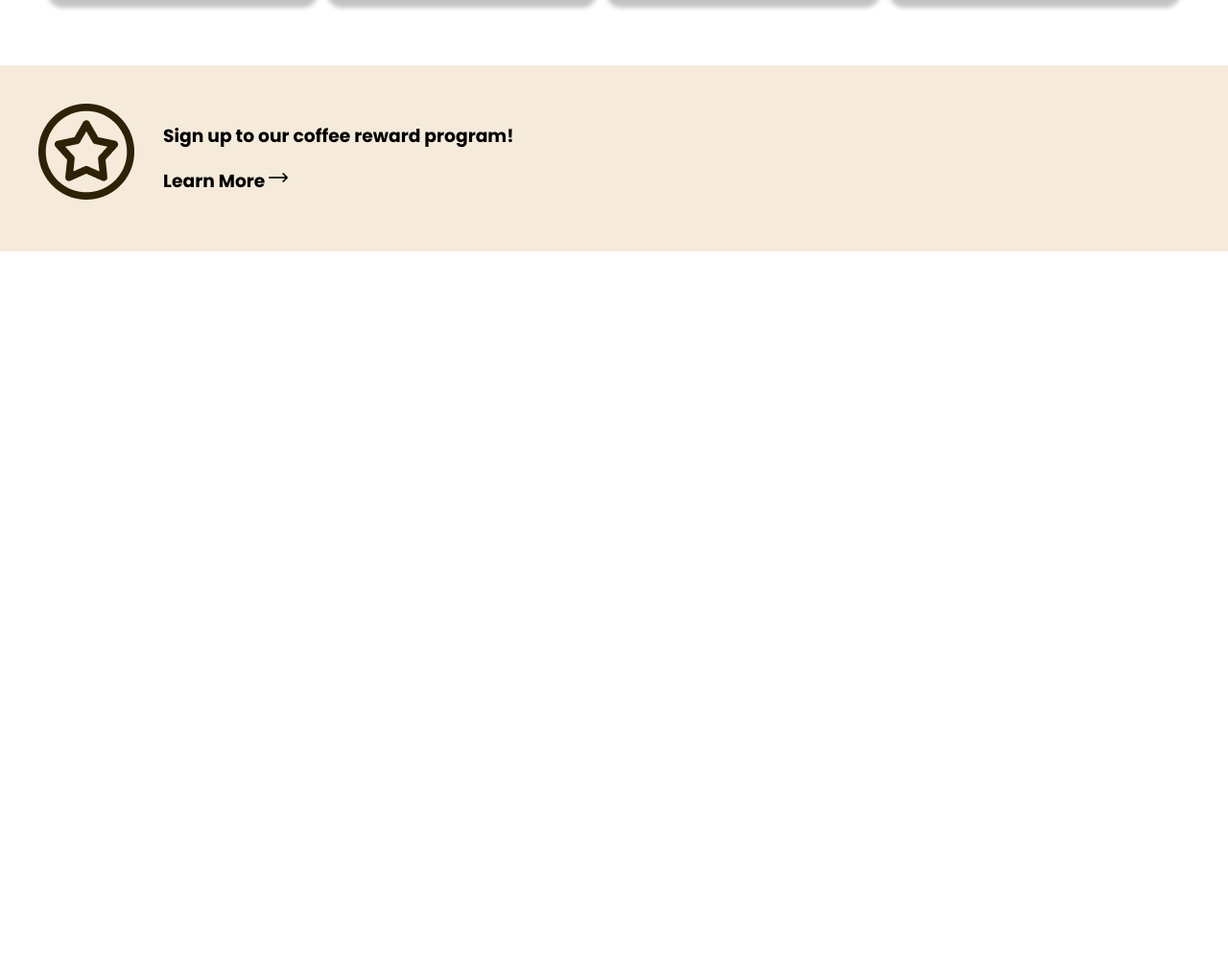
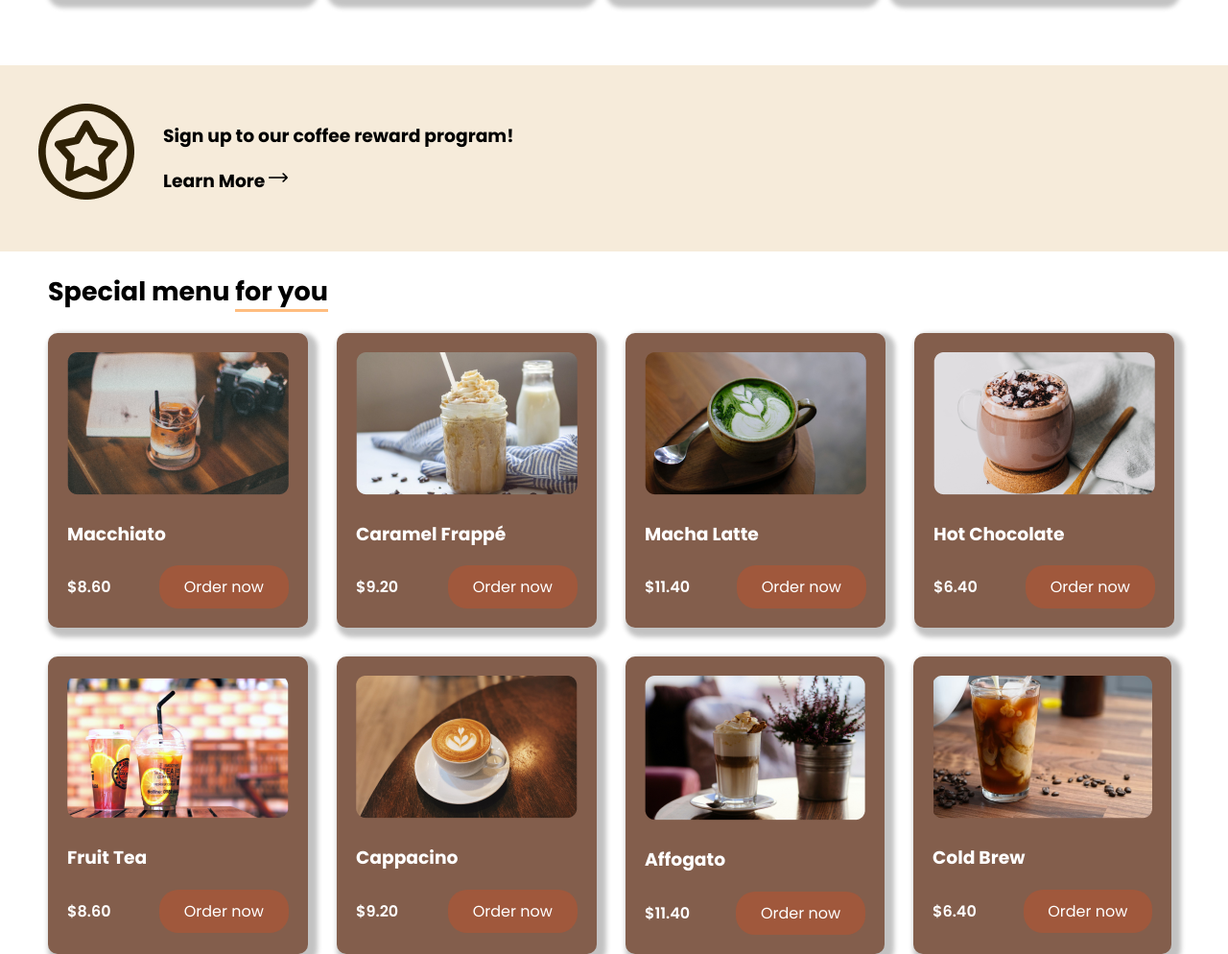
Before and after one commit to ouldmouloudNada/cofeelandingpage, a plain HTML site: page index.html in a window 1280 px wide. Shown: the part 1538-2532 px from the top of the page at 96% size. Before the commit the page ends 1800 px from the top, so only its background shows below. Drawn offline with Linux system fonts and the light colour scheme.

Commit message:
completing menu section

```diff
--- a/index.html
+++ b/index.html
@@ -74,7 +74,7 @@
             <h3>DESSERT</h3>
         </div>
     </div>
-    <section class="Menu">
+    <section class="Menu" id="Menu ">
         <div class="top-menu">
 
             <div class="heading"><h2>Cold <span class="titre1">Coffee</span></h2></div>
@@ -126,6 +126,79 @@
                 <h3 class="learn">Learn More <span><img src="image/right-arrow.png" alt="" style="width: 20px;"></span></h3>
             </div>
         </div>
+        <div class="special-menu">
+            <div class="heading"><h2>Special menu <span class="titre1">for you</span></h2></div>
+            <div class="menu-boxes">
+                <div class="box">
+                    <div class="box1">
+                        <img src="image/macchiato2.png" alt="">
+                        <h3>Macchiato</h3>
+                        <div class="price">
+                            <span class="number">$8.60</span>
+                            <div class="order">Order now</div>
+                        </div>
+                    </div>
+                    <div class="box1">
+                        <img src="image/caramel frappe2.png" alt="">
+                        <h3>Caramel Frappé</h3>
+                        <div class="price">
+                            <span class="number">$9.20</span>
+                            <div class="order">Order now</div>
+                        </div>
+                    </div>
+                    <div class="box1">
+                        <img src="image/macha latte.png" alt="">
+                        <h3>Macha Latte</h3>
+                        <div class="price">
+                            <span class="number">$11.40</span>
+                            <div class="order">Order now</div>
+                        </div>
+                    </div>
+                    <div class="box1">
+                        <img src="image/hot chocolate.png" alt="">
+                        <h3>Hot Chocolate</h3>
+                        <div class="price">
+                            <span class="number">$6.40</span>
+                            <div class="order">Order now</div>
+                        </div>
+                    </div>
+                </div>
+                <div class="box">
+                    <div class="box1">
+                        <img src="image/fruit tea.png" alt="">
+                        <h3>Fruit Tea</h3>
+                        <div class="price">
+                            <span class="number">$8.60</span>
+                            <div class="order">Order now</div>
+                        </div>
+                    </div>
+                    <div class="box1">
+                        <img src="image/cappocino.png" alt="">
+                        <h3>Cappacino</h3>
+                        <div class="price">
+                            <span class="number">$9.20</span>
+                            <div class="order">Order now</div>
+                        </div>
+                    </div>
+                    <div class="box1">
+                        <img src="image/affogato.png" alt="">
+                        <h3>Affogato</h3>
+                        <div class="price">
+                            <span class="number">$11.40</span>
+                            <div class="order">Order now</div>
+                        </div>
+                    </div>
+                    <div class="box1">
+                        <img src="image/cold brew.png" alt="">
+                        <h3>Cold Brew</h3>
+                        <div class="price">
+                            <span class="number">$6.40</span>
+                            <div class="order">Order now</div>
+                        </div>
+                    </div>
+                </div>
+            </div>
+        </div>
 
     </section>
 </body>
--- a/style.css
+++ b/style.css
@@ -157,19 +157,20 @@ body{
     box-shadow: 5px 5px 5px 5px rgba(0, 0, 0, 0.24);
     cursor: pointer;
 }
-.menu-item .price{
+.price{
     display: flex;
     justify-content: space-between;
 }
-.menu-item .price .order{
+ .price .order{
     background-color: #A0583C;
     border-radius: 20px;
     padding:  10px;
     width: 50%;
     cursor: pointer;
     color: white;
+    text-align: center;
 }
-.menu-item .price .number{
+ .price .number{
     font-weight: 600;
     margin-top: 10px;
 }
@@ -188,3 +189,24 @@ body{
 .text .learn{
     cursor: pointer;
 }
+.special-menu{
+    margin-left: 50px;
+    margin-top: 20px;
+}
+.menu-boxes {
+    display: flex;
+    flex-direction: column;
+    gap: 30px;
+}
+.box{
+    display: flex;
+    flex-direction: row;
+    gap: 30px;
+}
+.box1{
+    background-color: #835E4C;
+    border-radius: 10px;
+    padding: 20px;
+    color: white;
+    box-shadow: 5px 5px 5px 5px rgba(0, 0, 0, 0.24);
+}
```
